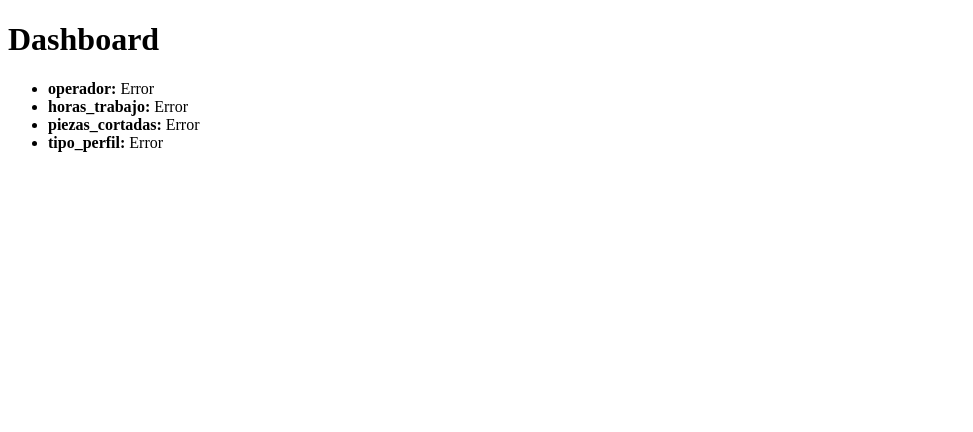
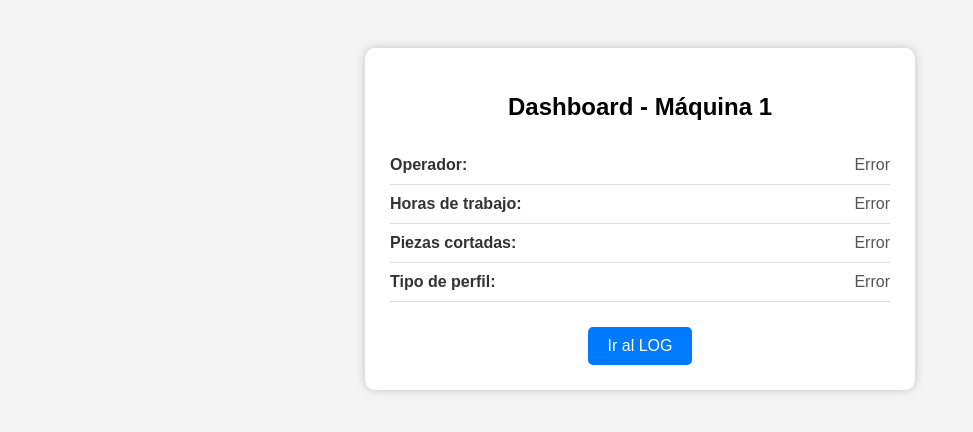
Before and after one commit to paraelyolo/webapp, a Flask app: page /dashboard in a window 1280 px wide. Shown: the top 432 px of the page, without its empty margins (0-973 px from the left). Run offline with Flask 3, Linux system fonts and the light colour scheme; the visitor is signed in with stand-in values (Sample User, id 1); data that the repository does not hold is empty.

Commit message:
Add files via upload

```diff
--- a/templates/dashboard.html
+++ b/templates/dashboard.html
@@ -1,12 +1,113 @@
 <!DOCTYPE html>
-<html>
-<head><title>Dashboard</title></head>
+<html lang="es">
+<head>
+    <meta charset="UTF-8">
+    <title>Dashboard</title>
+    <style>
+        body {
+            font-family: sans-serif;
+            background: #f4f4f4;
+            padding: 40px;
+        }
+        .box {
+            background: #fff;
+            border-radius: 10px;
+            padding: 25px;
+            max-width: 500px;
+            margin: auto;
+            box-shadow: 0 0 10px rgba(0,0,0,0.2);
+        }
+        h2 {
+            text-align: center;
+            margin-bottom: 25px;
+        }
+        .row {
+            display: flex;
+            justify-content: space-between;
+            padding: 10px 0;
+            border-bottom: 1px solid #ddd;
+        }
+        .label {
+            font-weight: bold;
+            color: #333;
+        }
+        .value {
+            color: #555;
+        }
+        .error {
+            color: red;
+            text-align: center;
+            margin: 20px 0;
+        }
+        .log-button {
+            text-align: center;
+            margin-top: 25px;
+        }
+        .log-button a {
+            text-decoration: none;
+        }
+        .log-button button {
+            padding: 10px 20px;
+            font-size: 16px;
+            border: none;
+            background-color: #007BFF;
+            color: white;
+            border-radius: 5px;
+            cursor: pointer;
+        }
+        .log-button button:hover {
+            background-color: #0056b3;
+        }
+    </style>
+</head>
 <body>
-    <h1>Dashboard</h1>
-    <ul>
-        {% for clave, valor in datos.items() %}
-        <li><strong>{{ clave }}:</strong> {{ valor }}</li>
-        {% endfor %}
-    </ul>
+    <div class="box">
+        <h2>Dashboard - Máquina 1</h2>
+
+        <div class="row">
+            <div class="label">Operador:</div>
+            <div class="value" id="operador">{{ datos.operador }}</div>
+        </div>
+        <div class="row">
+            <div class="label">Horas de trabajo:</div>
+            <div class="value" id="horas_trabajo">{{ datos.horas_trabajo }}</div>
+        </div>
+        <div class="row">
+            <div class="label">Piezas cortadas:</div>
+            <div class="value" id="piezas_cortadas">{{ datos.piezas_cortadas }}</div>
+        </div>
+        <div class="row">
+            <div class="label">Tipo de perfil:</div>
+            <div class="value" id="tipo_perfil">{{ datos.tipo_perfil }}</div>
+        </div>
+
+        <div class="log-button">
+            <a href="{{ url_for('log.log_view') }}">
+                <button>Ir al LOG</button>
+            </a>
+        </div>
+    </div>
+
+    <script>
+        // 🔁 Refresca automáticamente los valores cada 15 segundos
+        setInterval(() => {
+            fetch("/api/datos")
+                .then(response => {
+                    if (!response.ok) throw new Error("HTTP " + response.status);
+                    return response.json();
+                })
+                .then(data => {
+                    if (data.error) return;
+
+                    document.getElementById("operador").innerText = data.operador;
+                    document.getElementById("horas_trabajo").innerText = data.horas_trabajo;
+                    document.getElementById("piezas_cortadas").innerText = data.piezas_cortadas;
+                    document.getElementById("tipo_perfil").innerText = data.tipo_perfil;
+                })
+                .catch(err => {
+                    console.error("Error actualizando:", err);
+                });
+        }, 15000);
+    </script>
 </body>
 </html>
```
